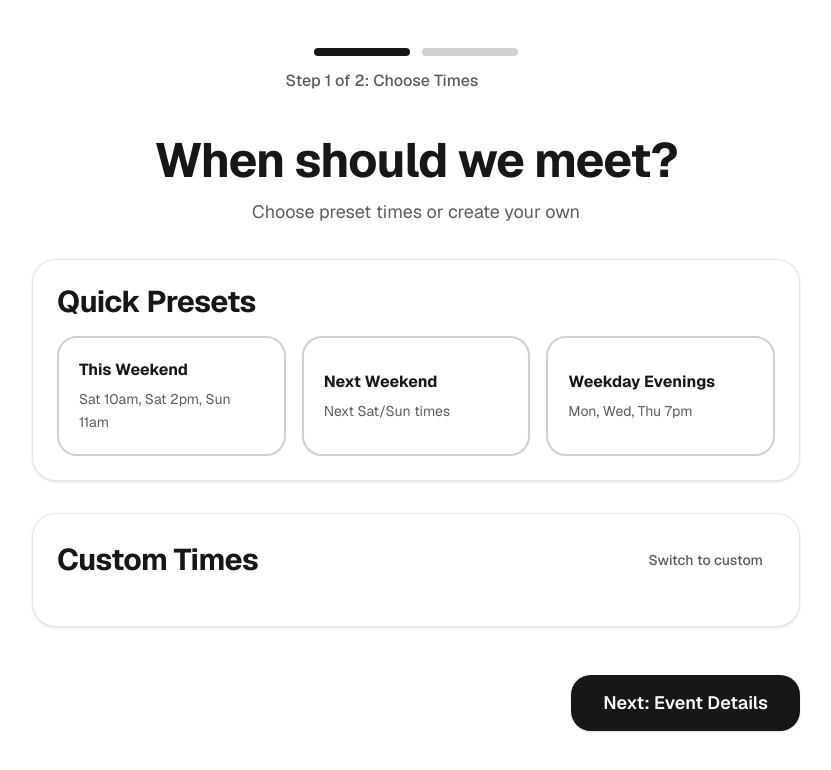
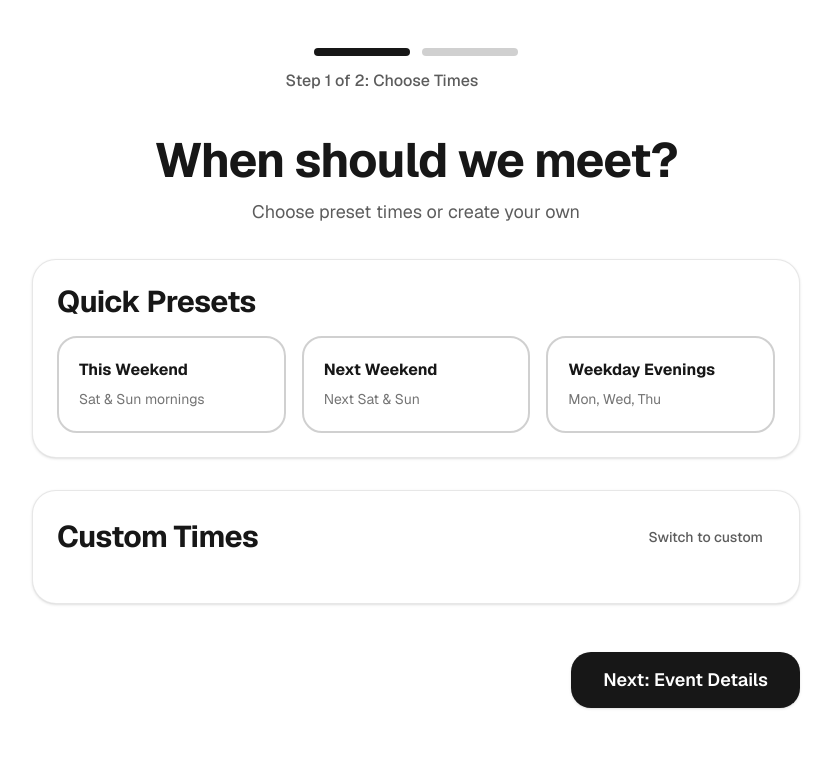
Before and after one commit to Connor-808/event-scheduler-tool, a Next.js app: page /create in a window 1280 px wide. Shown: the top 770 px of the page, without its empty margins (224-1055 px from the left). Built offline with nearby package versions, Linux system fonts and the light colour scheme.

Commit message:
- I
- Implement a function to retrieve and format times for selected presets (this weekend, next weekend, weekday).
- Update UI to display selected preset times dynamically.
- Adjust button labels for clarity and consistency in the event creation process.

```diff
--- a/app/create/page.tsx
+++ b/app/create/page.tsx
@@ -50,6 +50,26 @@ export default function CreateEventPage() {
   const handleCustomToggle = () => {
     setUseCustom(true);
     setPresetType(null);
+  };
+
+  // Get formatted times for the selected preset
+  const getPresetTimes = (type: 'this-weekend' | 'next-weekend' | 'weekday') => {
+    const presetMap = {
+      'this-weekend': getThisWeekendTimes,
+      'next-weekend': getNextWeekendTimes,
+      'weekday': getWeekdayEveningTimes,
+    };
+    const times = presetMap[type]();
+    return times.map(slot => ({
+      formatted: new Date(slot.start_time).toLocaleDateString('en-US', {
+        weekday: 'short',
+        month: 'short',
+        day: 'numeric',
+        hour: 'numeric',
+        minute: '2-digit',
+      }),
+      label: slot.label,
+    }));
   };
 
   const addCustomSlot = () => {
@@ -202,40 +222,62 @@ export default function CreateEventPage() {
                 <div className="grid grid-cols-1 sm:grid-cols-3 gap-3 sm:gap-4">
                   <button
                     onClick={() => handlePresetSelect('this-weekend')}
-                    className={`p-4 sm:p-5 rounded-xl border-2 transition-all duration-200 min-h-[80px] text-left touch-manipulation ${
+                    className={`p-4 sm:p-5 rounded-xl border-2 transition-all duration-200 text-left touch-manipulation ${
                       presetType === 'this-weekend'
                         ? 'border-foreground bg-foreground/10 shadow-sm'
                         : 'border-foreground/20 hover:border-foreground/40 active:bg-foreground/5'
                     }`}
                   >
                     <div className="font-bold mb-1.5 text-base">This Weekend</div>
-                    <div className="text-sm text-foreground/70 leading-relaxed">Sat 10am, Sat 2pm, Sun 11am</div>
+                    <div className="text-xs sm:text-sm text-foreground/60 leading-relaxed">Sat & Sun mornings</div>
                   </button>
 
                   <button
                     onClick={() => handlePresetSelect('next-weekend')}
-                    className={`p-4 sm:p-5 rounded-xl border-2 transition-all duration-200 min-h-[80px] text-left touch-manipulation ${
+                    className={`p-4 sm:p-5 rounded-xl border-2 transition-all duration-200 text-left touch-manipulation ${
                       presetType === 'next-weekend'
                         ? 'border-foreground bg-foreground/10 shadow-sm'
                         : 'border-foreground/20 hover:border-foreground/40 active:bg-foreground/5'
                     }`}
                   >
                     <div className="font-bold mb-1.5 text-base">Next Weekend</div>
-                    <div className="text-sm text-foreground/70 leading-relaxed">Next Sat/Sun times</div>
+                    <div className="text-xs sm:text-sm text-foreground/60 leading-relaxed">Next Sat & Sun</div>
                   </button>
 
                   <button
                     onClick={() => handlePresetSelect('weekday')}
-                    className={`p-4 sm:p-5 rounded-xl border-2 transition-all duration-200 min-h-[80px] text-left touch-manipulation ${
+                    className={`p-4 sm:p-5 rounded-xl border-2 transition-all duration-200 text-left touch-manipulation ${
                       presetType === 'weekday'
                         ? 'border-foreground bg-foreground/10 shadow-sm'
                         : 'border-foreground/20 hover:border-foreground/40 active:bg-foreground/5'
                     }`}
                   >
                     <div className="font-bold mb-1.5 text-base">Weekday Evenings</div>
-                    <div className="text-sm text-foreground/70 leading-relaxed">Mon, Wed, Thu 7pm</div>
+                    <div className="text-xs sm:text-sm text-foreground/60 leading-relaxed">Mon, Wed, Thu</div>
                   </button>
                 </div>
+
+                {/* Show selected preset times */}
+                {presetType && !useCustom && (
+                  <div className="mt-5 pt-5 border-t border-foreground/10">
+                    <p className="text-sm font-semibold text-foreground/70 mb-3">
+                      Selected Times:
+                    </p>
+                    <div className="space-y-2">
+                      {getPresetTimes(presetType).map((time, index) => (
+                        <div
+                          key={index}
+                          className="p-3 rounded-lg bg-foreground/5 border border-foreground/10"
+                        >
+                          <div className="font-medium text-sm">{time.formatted}</div>
+                          {time.label && (
+                            <div className="text-xs text-foreground/60 mt-0.5">{time.label}</div>
+                          )}
+                        </div>
+                      ))}
+                    </div>
+                  </div>
+                )}
               </Card>
 
               {/* Custom Times */}
```
